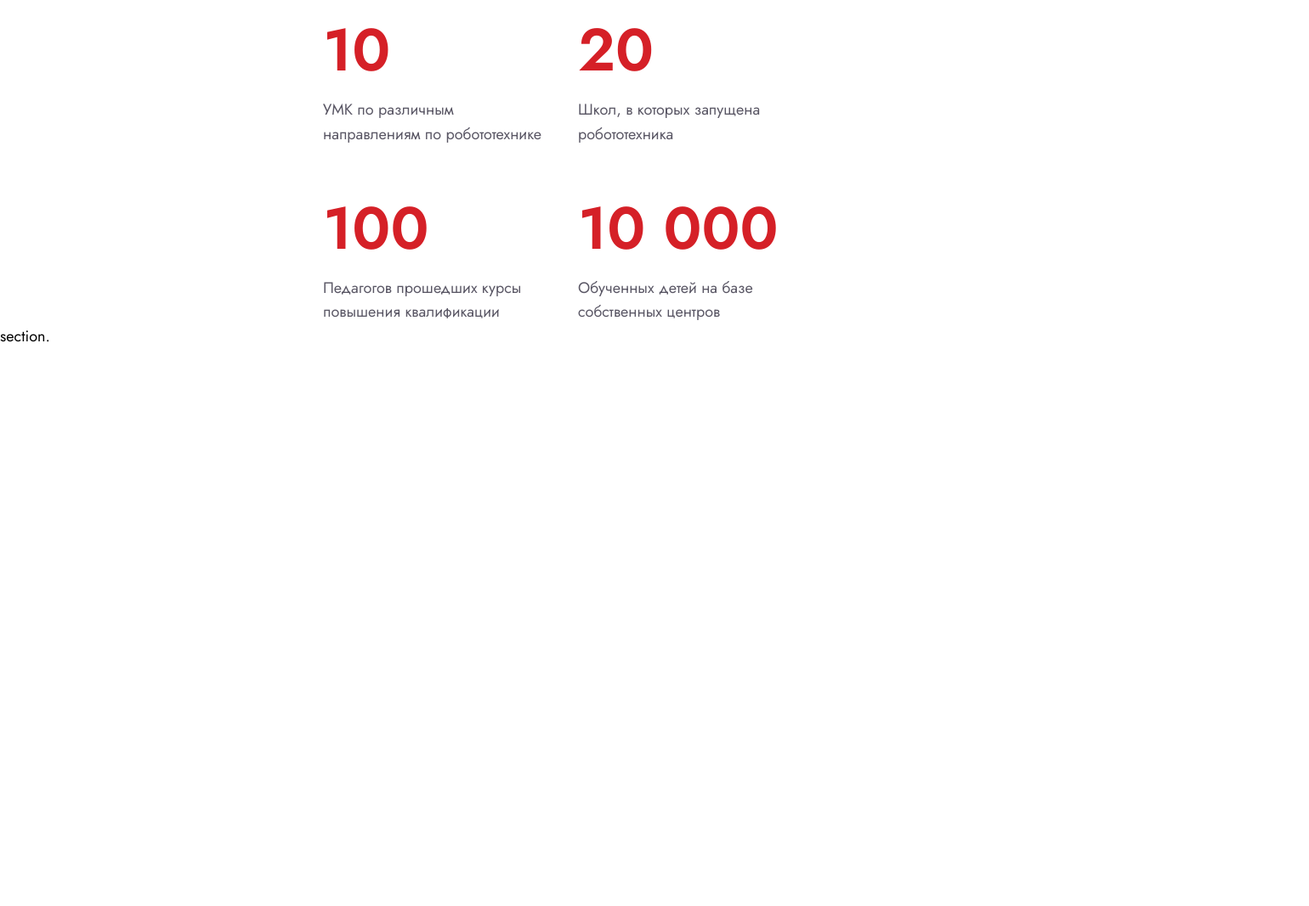
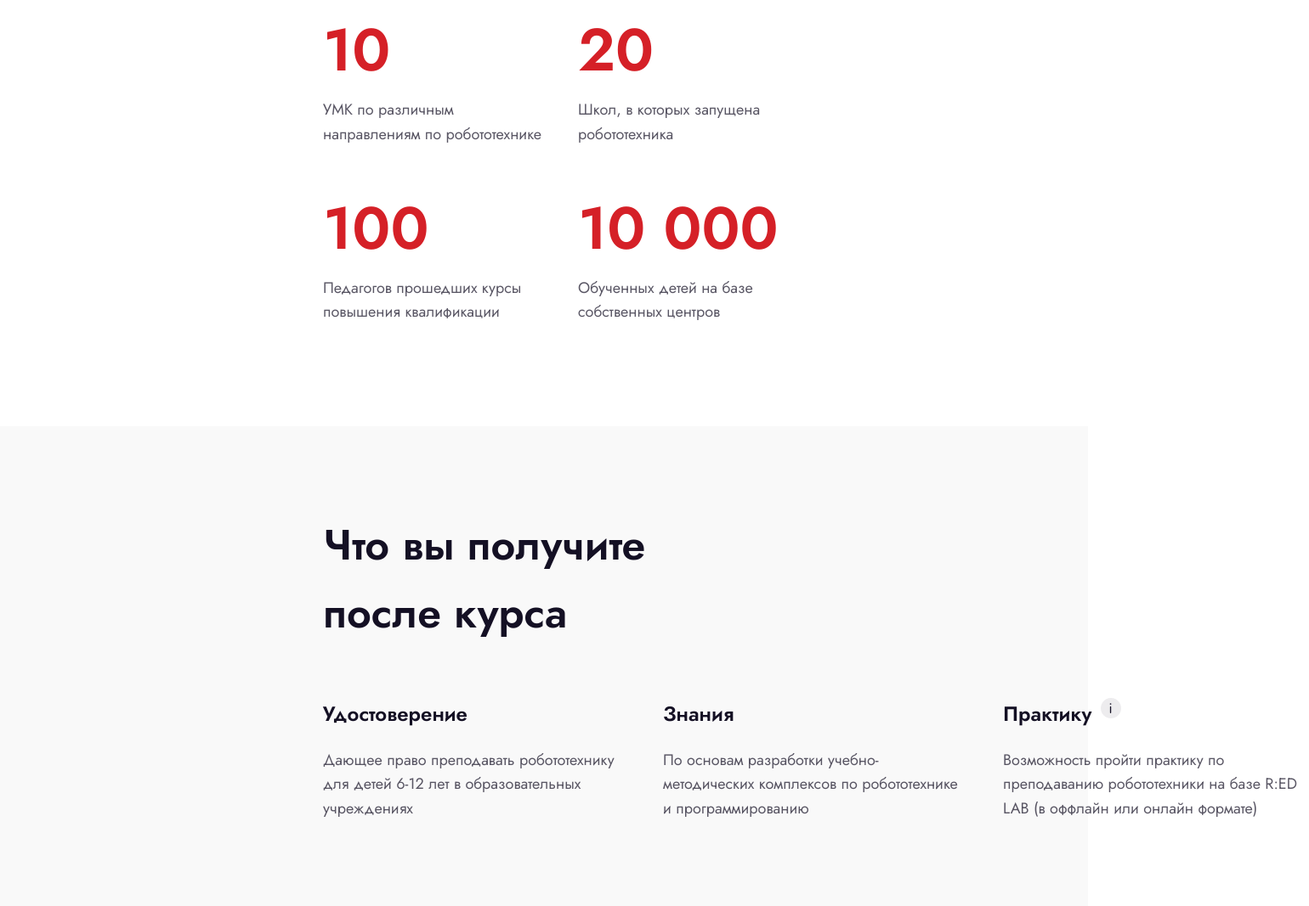
Before and after one commit to Pe4enka9/ROBO-SCHOOL, a plain HTML site: page index.html in a window 1280 px wide. Shown: the part 953-2020 px from the top of the page at 85% size, 1540 px wide, since content can reach past the window. Before the commit the page ends 1364 px from the top, so only its background shows below. Drawn offline with Linux system fonts and the light colour scheme.

Commit message:
Добавлена иконка, сверстан раздел с обещаниями. Осталось добавить окно и анимацию при наведении на иконку

```diff
--- a/index.html
+++ b/index.html
@@ -69,7 +69,37 @@
         </article>
       </section>
 
-      section.
+      <section class="promises">
+        <h2>Что вы получите после курса</h2>
+
+        <div class="promises_elem_wrapper">
+          <div class="promises_elem promises1">
+            <h3>Удостоверение</h3>
+            <p>
+              Дающее право преподавать робототехнику для детей 6-12 лет в
+              образовательных учреждениях
+            </p>
+          </div>
+          <div class="promises_elem promises2">
+            <h3>Знания</h3>
+            <p>
+              По основам разработки учебно-методических комплексов по
+              робототехнике и программированию
+            </p>
+          </div>
+          <div class="promises_elem promises3">
+            <div class="info_wrapper">
+              <h3>Практику</h3>
+              <img id="info" src="img/icons/info.svg" alt="Информация" />
+            </div>
+
+            <p>
+              Возможность пройти практику по преподаванию робототехники на базе
+              R:ED LAB (в оффлайн или онлайн формате)
+            </p>
+          </div>
+        </div>
+      </section>
     </main>
   </body>
 </html>
--- a/main.css
+++ b/main.css
@@ -5,6 +5,8 @@
 }
 
 body {
+    color: rgba(20, 16, 36, 0.7);
+
     font-family: "Jost", sans-serif;
     font-weight: 400;
     font-size: 18px;
@@ -122,7 +124,7 @@ nav ul a {
 }
 
 .about {
-    padding: 120px 213px 0 380px;
+    padding: 120px 213px 120px 380px;
 }
 
 .about_p {
@@ -150,6 +152,44 @@ nav ul a {
     line-height: 112px;
 }
 
-.about_elem p {
-    color: rgba(20, 16, 36, 0.7);
+.promises {
+    padding: 0 379px 100px 380px;
+
+    background-color: #f9f9f9;
 }
+
+.promises_elem_wrapper {
+    display: grid;
+    grid-template-columns: repeat(3, 360px);
+    gap: 40px;
+}
+
+.promises h2,
+h3 {
+    color: #141024;
+    font-weight: 600;
+}
+
+.promises h2 {
+    padding: 100px 0 60px 0;
+
+    font-size: 50px;
+    line-height: 80px;
+}
+
+.promises_elem h3 {
+    margin-bottom: 20px;
+
+    font-size: 24px;
+    line-height: 38.4px;
+}
+
+.info_wrapper {
+    display: flex;
+    align-items: start;
+    gap: 10px;
+}
+
+#info {
+    cursor: pointer;
+}
```
Also changed, not shown: img/icons/info.svg (added).
